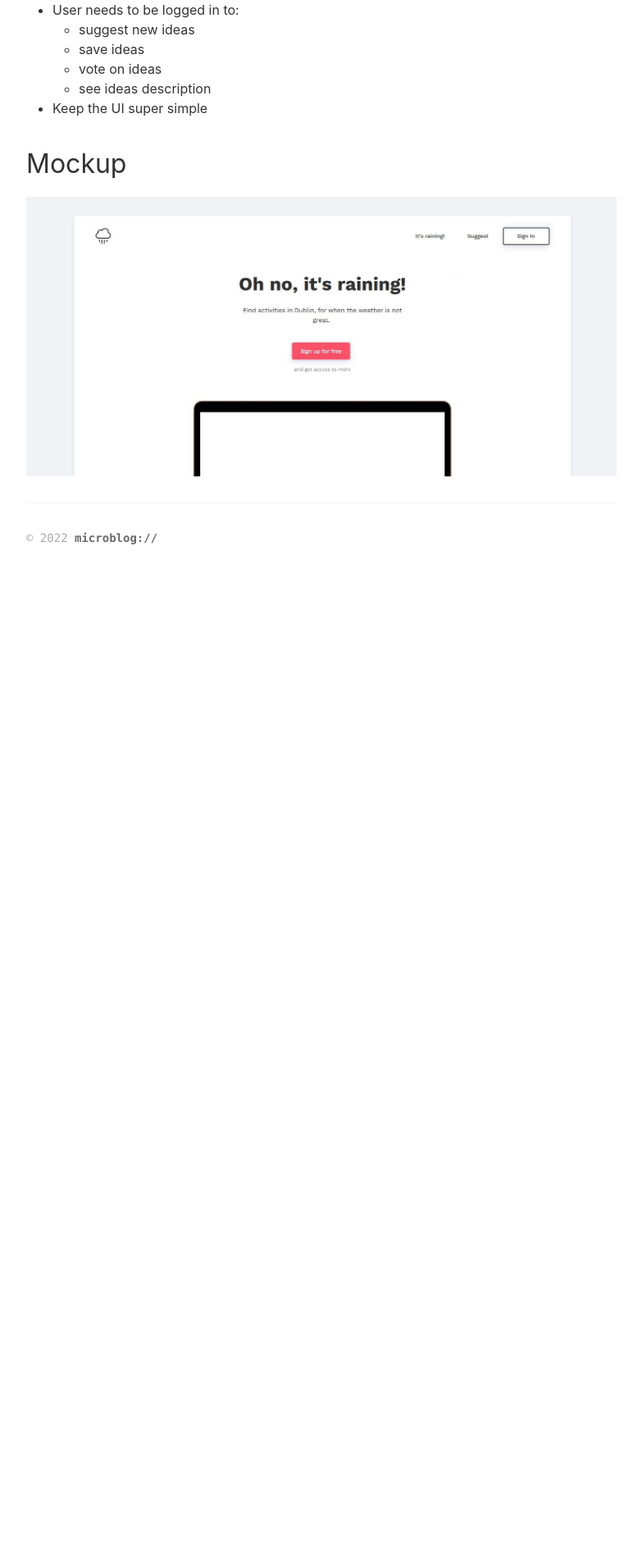
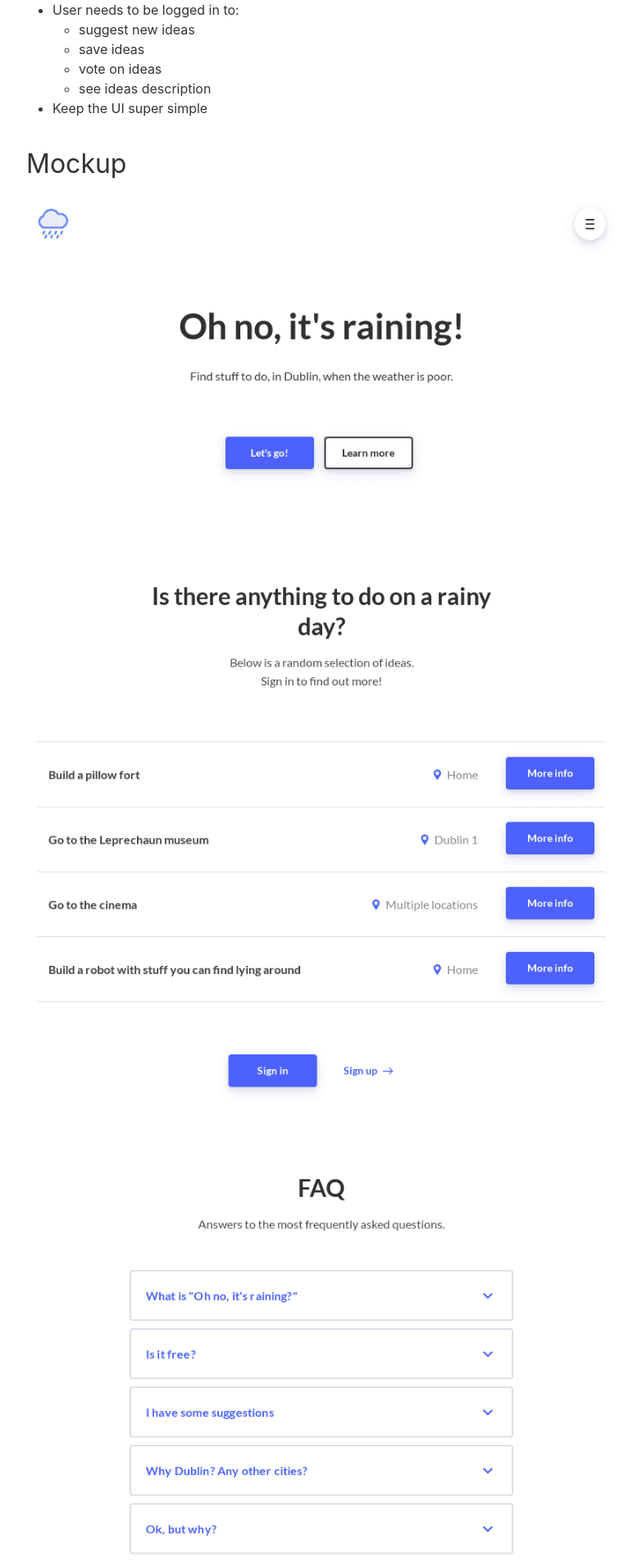
Before and after one commit to to-ie/to-ie.github.io, a Jekyll site: the page built from _posts/2022-11-15-it-is-raining-in-dublin.md, in a window 1280 px wide. Shown: the part 739-2649 px from the top of the page at 82% size, without its empty margins (8-791 px from the left). Built offline with Jekyll 4.4.1, drawn with Linux system fonts in a browser that asks for light colours; before the commit the page ends 1470 px from its top, so only the background shows below that.

Commit message:
Update 2022-11-15-it-is-raining-in-dublin.md

```diff
--- a/_posts/2022-11-15-it-is-raining-in-dublin.md
+++ b/_posts/2022-11-15-it-is-raining-in-dublin.md
@@ -29,4 +29,4 @@ A website that provides users with ideas of what to do in Dublin when the weathe
 - Keep the UI super simple
 
 ## Mockup
-![mockup](/img/blog-posts/raining.jpg)
+![mockup](/img/blog-posts/rain-concept.png)
```
